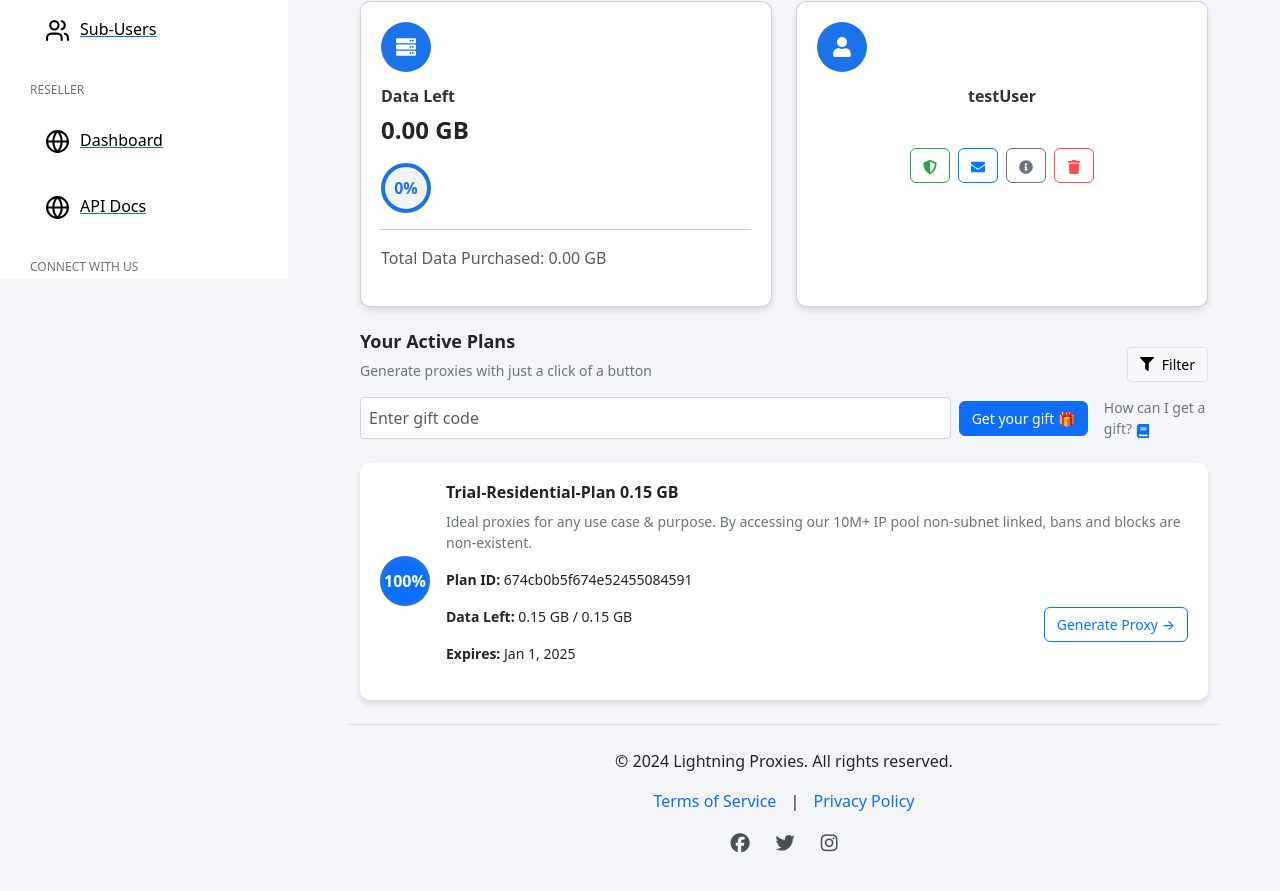
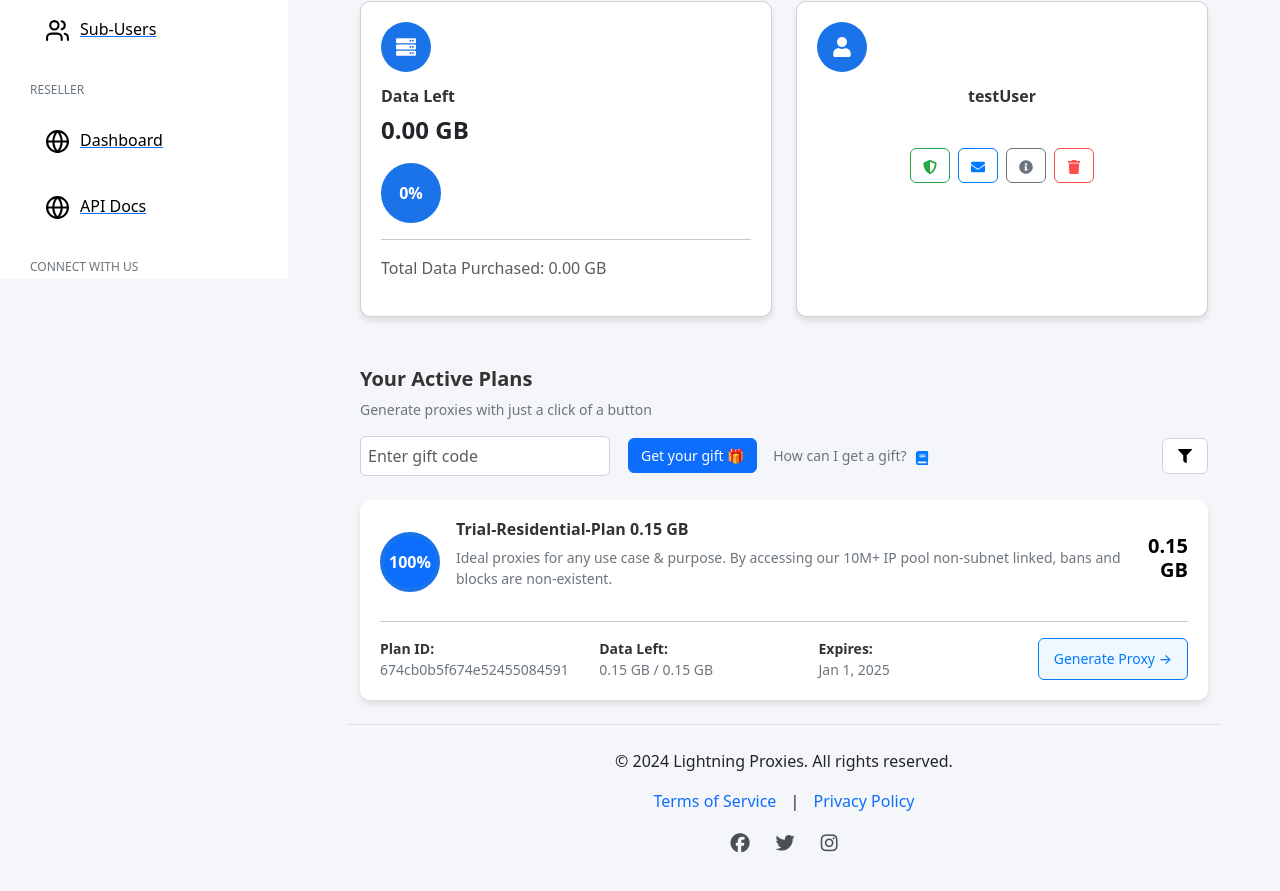
Before and after one commit to myselfabhi/lightningdev-dashboard, a Next.js app in the folder lightningdev-dashboard/: page / in a window 1280 px wide. Shown: the part 521-1412 px from the top of the page. Built offline with nearby package versions, Linux system fonts and the light colour scheme; grey boxes are pictures that could not be loaded.

Commit message:
fix: plan section UI

```diff
--- a/lightningdev-dashboard/src/components/PlanSection/PlanSection.tsx
+++ b/lightningdev-dashboard/src/components/PlanSection/PlanSection.tsx
@@ -15,19 +15,17 @@
 const PlanSection: React.FC = () => {
   const router = useRouter();
   const [plans, setPlans] = useState<Plan[]>([]);
-  const [loading, setLoading] = useState<boolean>(true); // Track loading state
-  const [error, setError] = useState<string | null>(null); // Track errors
+  const [loading, setLoading] = useState<boolean>(true);
+  const [error, setError] = useState<string | null>(null);
 
   useEffect(() => {
     const fetchPlans = async () => {
       try {
         setLoading(true);
-        const response = await axios.get<Plan[]>("/api/use-plan"); // Fetch plans from the API
-        console.log("Fetched Plans:", response.data); // Debugging log
+        const response = await axios.get<Plan[]>("/api/use-plan");
         setPlans(response.data);
       } catch (err) {
-        console.error("Error fetching plans:", err);
-        setError("Failed to fetch plans. Please try again later."); // Set error message
+        setError("Failed to fetch plans. Please try again later.");
       } finally {
         setLoading(false);
       }
@@ -41,7 +39,7 @@
   };
 
   return (
-    <section className="plan-section container mt-4">
+    <section className="plan-section container">
       <div className="d-flex align-items-center justify-content-between">
         <div>
           <h5 className="section-title">Your Active Plans</h5>
@@ -49,13 +47,13 @@
             Generate proxies with just a click of a button
           </p>
         </div>
-        <button className="btn btn-light filter-btn">
-          <FaFilter /> Filter
-        </button>
+
       </div>
 
       {/* Gift Code Section */}
-      <div className="gift-code-container d-flex align-items-center mb-4">
+      <div className="d-flex align-items-center justify-content-between mb-4 gift-code-wrapper">
+  {/* Left Section */}
+  <div className="d-flex align-items-center">
     <input
       type="text"
       className="gift-code-input form-control me-2"
@@ -64,10 +62,16 @@
     <button className="btn btn-primary gift-code-btn">Get your gift 🎁</button>
     <span className="gift-help-text ms-3">
       How can I get a gift?{" "}
-          <a href="#" className="gift-help-link text-decoration-underline">
+      <a href="#" className="gift-help-link">
         <FaBook />
       </a>
     </span>
+  </div>
+
+  {/* Right Section */}
+  <button className="btn btn-light filter-btn">
+    <FaFilter />
+  </button>
 </div>
 
       {/* Display Loading, Error, or No Plans */}
@@ -79,7 +83,9 @@
 
       {/* Plan Cards */}
       {plans.map((plan) => (
-        <div key={plan.id} className="plan-card d-flex align-items-center mb-4">
+  <div key={plan.id} className="plan-card mb-4">
+    <div className="d-flex align-items-center">
+      {/* Progress Circle */}
       <div className="progress-circle-container">
         <div className="progress-circle bg-primary text-white">
           <strong>
@@ -87,24 +93,37 @@
           </strong>
         </div>
       </div>
+
+      {/* Plan Details */}
       <div className="plan-details ms-3 flex-grow-1">
         <h6 className="plan-title">{plan.name}</h6>
         <p className="plan-description">
           Ideal proxies for any use case & purpose. By accessing our
           10M+ IP pool non-subnet linked, bans and blocks are non-existent.
         </p>
-            <div className="d-flex justify-content-between align-items-center mt-3">
-              <div>
-                <p className="plan-meta">
-                  <strong>Plan ID:</strong> {plan.id}
-                </p>
-                <p className="plan-meta">
-                  <strong>Data Left:</strong>{" "}
+      </div>
+
+      {/* Total Data */}
+      <div className="plan-data">
+        <h6>{plan.totalData.toFixed(2)} GB</h6>
+      </div>
+    </div>
+    <hr />
+    <div className="plan-meta-container">
+      {/* Plan Meta Details */}
+      <div className="plan-meta-item">
+        <strong>Plan ID:</strong>
+        <span>{plan.id}</span>
+      </div>
+      <div className="plan-meta-item">
+        <strong>Data Left:</strong>
+        <span>
           {plan.dataLeft.toFixed(2)} GB / {plan.totalData.toFixed(2)} GB
-                </p>
-                <p className="plan-meta">
-                  <strong>Expires:</strong> {plan.expires}
-                </p>
+        </span>
+      </div>
+      <div className="plan-meta-item">
+        <strong>Expires:</strong>
+        <span>{plan.expires}</span>
       </div>
       <button
         className="btn btn-outline-primary btn-generate-proxy"
@@ -114,8 +133,8 @@
       </button>
     </div>
   </div>
-        </div>
 ))}
+
     </section>
   );
 };
--- a/lightningdev-dashboard/src/components/PlanSection/plansection.css
+++ b/lightningdev-dashboard/src/components/PlanSection/plansection.css
@@ -1,10 +1,12 @@
 .plan-section {
-    margin-top: 10px;
+  margin-top: 20px;
 }
 
 .section-title {
-    font-size: 18px;
+  margin-top: 30px;
+  font-size: 20px;
   font-weight: bold;
+  color: #333333;
 }
 
 .section-subtitle {
@@ -14,23 +16,21 @@
 
 .gift-code-container {
   display: flex;
-    align-items: center;
+  align-items: left;
+  background: #f8f9fa;
+  padding: 10px;
+  border-radius: 10px;
 }
 
-  .gift-code-input {
-    flex-grow: 1;
+
+.filter-btn {
+  display: flex;
+  align-items: center;
+  justify-content: center;
+  background: #fff;
   border: 1px solid #ced4da;
-    border-radius: 4px;
-    padding: 0.5rem;
-  }
-
-  .gift-code-btn {
-    white-space: nowrap;
-  }
-
-  .gift-help-text {
-    font-size: 14px;
-    color: #6c757d;
+  padding: 10px 15px;
+  border-radius: 6px;
 }
 
 .plan-card {
@@ -45,9 +45,11 @@
 }
 
 .progress-circle {
-    width: 50px;
-    height: 50px;
+  width: 60px;
+  height: 60px;
   border-radius: 50%;
+  background-color: #1a73e8;
+  color: #fff;
   display: flex;
   align-items: center;
   justify-content: center;
@@ -58,26 +60,100 @@
 .plan-title {
   font-size: 16px;
   font-weight: bold;
+  color: #333333;
 }
 
 .plan-description {
   font-size: 14px;
   color: #6c757d;
+  margin-top: 5px;
 }
 
 .plan-meta {
   font-size: 14px;
+  margin-bottom: 5px;
+  color: #6c757d;
+}
+.plan-meta-container {
+  display: flex;
+  justify-content: space-between;
+  flex-wrap: wrap;
+  margin-top: 10px;
+}
+
+.plan-meta-item {
+  flex: 1;
+  font-size: 14px;
+  margin-right: 15px;
+}
+
+.plan-meta-item strong {
+  font-weight: bold;
+  display: block;
+  color: #333333;
+}
+
+.plan-meta-item span {
+  font-weight: normal;
+  color: #6c757d;
+}
+
+
+.plan-data h6 {
+  font-size: 20px;
+  font-weight: bold;
+  color: #000000;
+  text-align: right;
 }
 
 .btn-generate-proxy {
   white-space: nowrap;
+  background-color: #f0f8ff;
+  border: 1px solid #007bff;
+  color: #007bff;
+  padding: 8px 15px;
+  border-radius: 6px;
+}
+
+.btn-generate-proxy:hover {
+  background-color: #007bff;
+  color: #fff;
+}
+
+
+
+.gift-code-input {
+  border: 1px solid #ced4da;
+  border-radius: 6px;
+  padding: 7px;
+  flex-shrink: 1;
+  width: 250px; /* Adjust width as needed */
+}
+
+.gift-code-btn {
+  white-space: nowrap;
+  flex-shrink: 0;
+  margin-left: 10px;
+}
+
+.gift-help-text {
+  font-size: 14px;
+  color: #6c757d;
+  margin-left: 10px;
+}
+
+.gift-help-link {
+  color: #007bff;
+  margin-left: 5px;
 }
 
 .filter-btn {
-    background-color: #f8f9fa;
-    border: 1px solid #dee2e6;
-    border-radius: 4px;
   display: flex;
   align-items: center;
-    gap: 0.5rem;
+  justify-content: center;
+  background: #fff;
+  border: 1px solid #ced4da;
+  padding: 10px 15px;
+  border-radius: 6px;
+  margin-left: 20px;
 }
```
Lines whose indentation alone changed are shown as unchanged.
